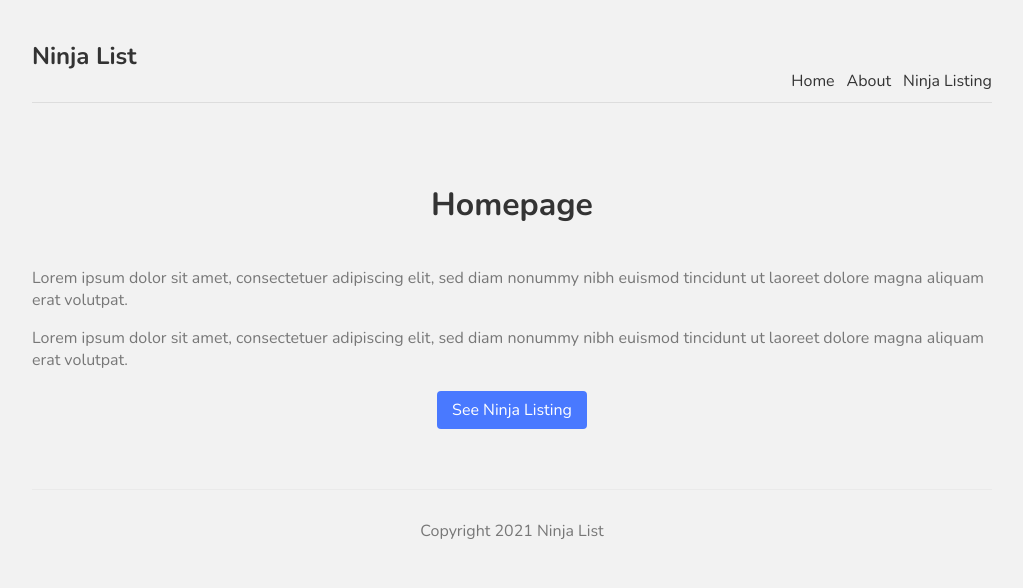
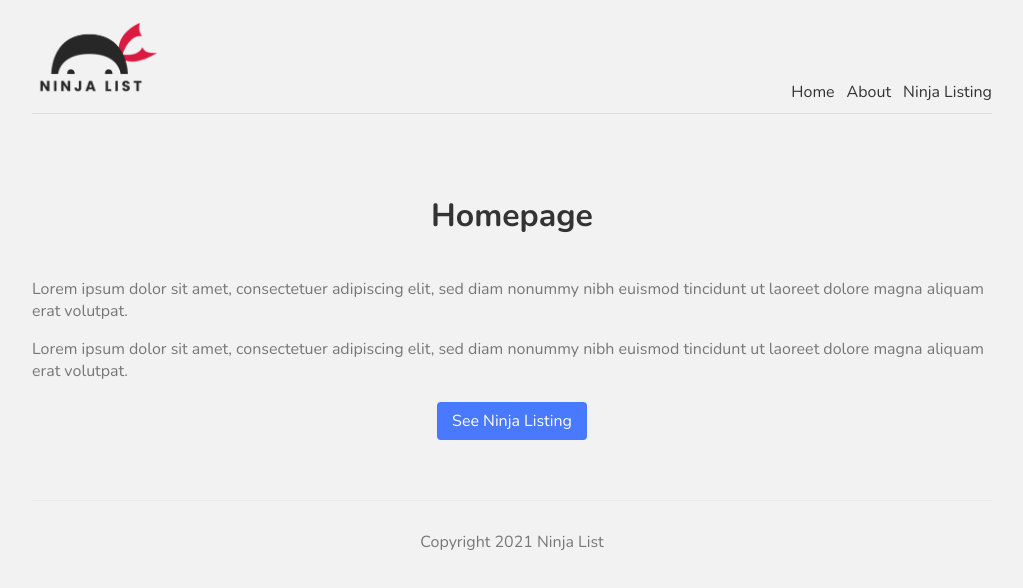
Before and after one commit to honmetha/next-tutorial, a Next.js app: page / in a window 1280 px wide. Shown: the top 588 px of the page, without its empty margins (128-1151 px from the left). Built offline with nearby package versions, Linux system fonts and the light colour scheme.

Commit message:
[Added] Next.js Tutorial #9 - Images & Metadata

```diff
--- a/comps/Navbar.js
+++ b/comps/Navbar.js
@@ -1,10 +1,11 @@
 import Link from "next/link";
+import Image from "next/image";
 
 const Navbar = () => {
   return (
     <nav>
       <div className="logo">
-        <h1>Ninja List</h1>
+        <Image src="/logo.png" width={128} height={77} />
       </div>
       <Link href="/">
         <a>Home</a>
--- a/pages/index.js
+++ b/pages/index.js
@@ -6,6 +6,11 @@
 
 export default function Home() {
   return (
+    <>
+      <Head>
+        <title>Ninja List | Home</title>
+        <meta name="keywords" content="ninjas" />
+      </Head>
       <div>
         <h1 className={styles.title}>Homepage</h1>
         <p className={styles.text}>
@@ -22,5 +27,6 @@
           <a className={styles.btn}>See Ninja Listing</a>
         </Link>
       </div>
+    </>
   );
 }
```
Also changed, not shown: pages/about.js (+8 -0 lines), public/logo.png (added). Lines whose indentation alone changed are shown as unchanged.
